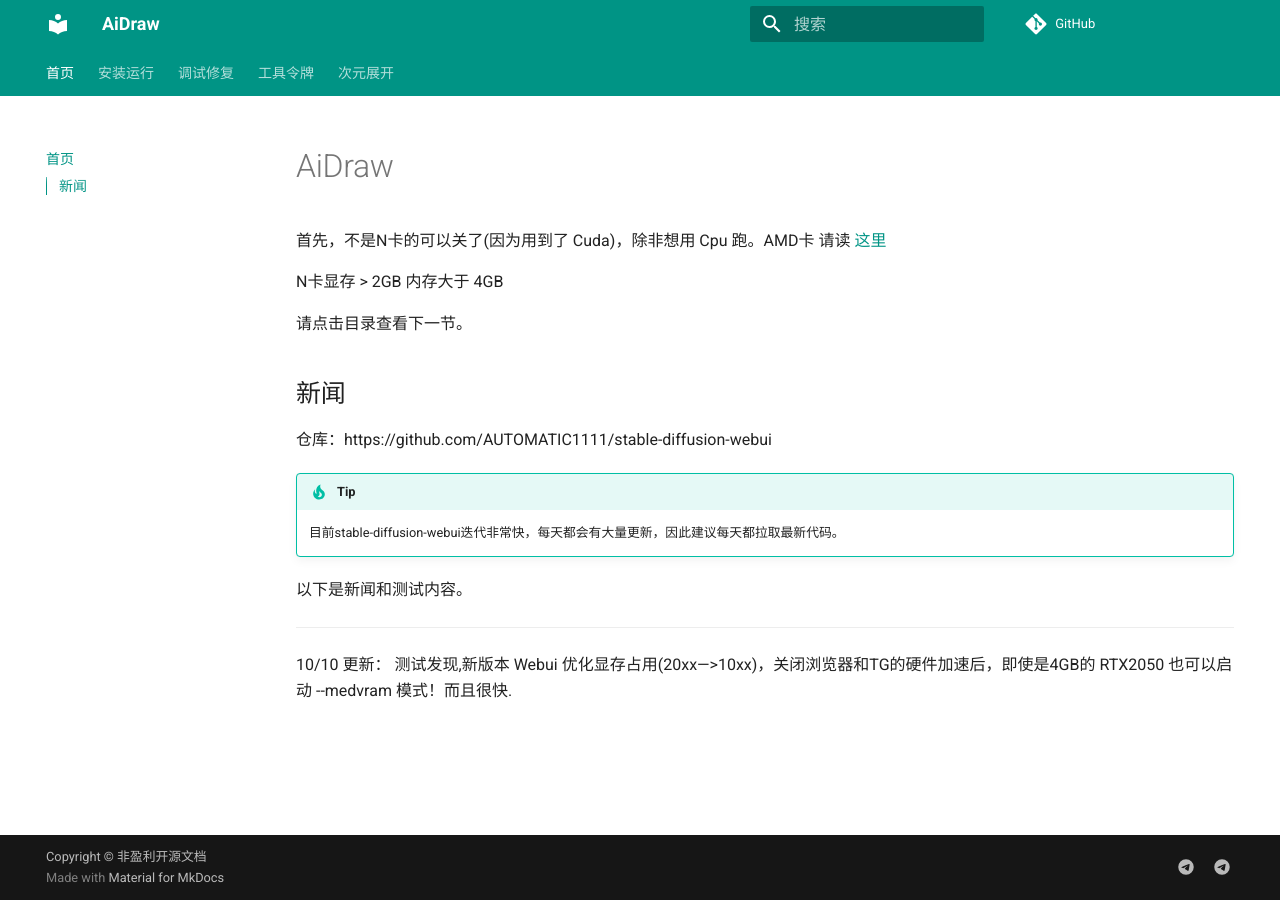
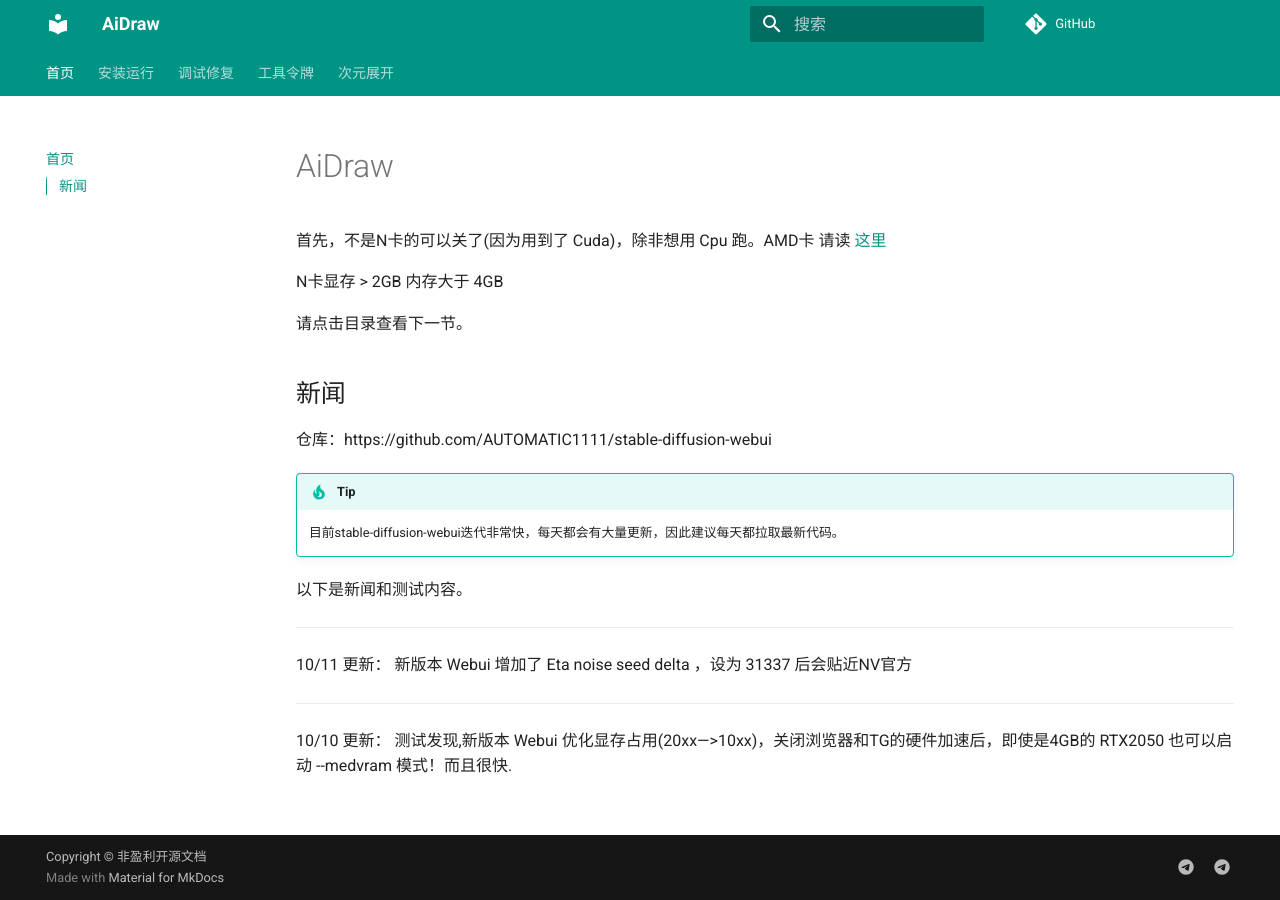
Before and after one commit to sudoskys/StableDiffusionBook, an MkDocs documentation site: the page built from docs/index.md, in a window 1280 px wide. Built offline with MkDocs 1.6.1 and Material for MkDocs 9.7.7, drawn with Linux system fonts in a browser that asks for light colours; comment, search, counter and statistics services are not loaded.

Commit message:
Update index.md

```diff
--- a/docs/index.md
+++ b/docs/index.md
@@ -18,5 +18,10 @@
 
 -------
 
+10/11 更新：
+新版本 Webui 增加了 Eta noise seed delta ，设为 31337 后会贴近NV官方
+
+-------
+
 10/10 更新：
 测试发现,新版本 Webui 优化显存占用(20xx—>10xx)，关闭浏览器和TG的硬件加速后，即使是4GB的  RTX2050 也可以启动 --medvram 模式！而且很快.
```
